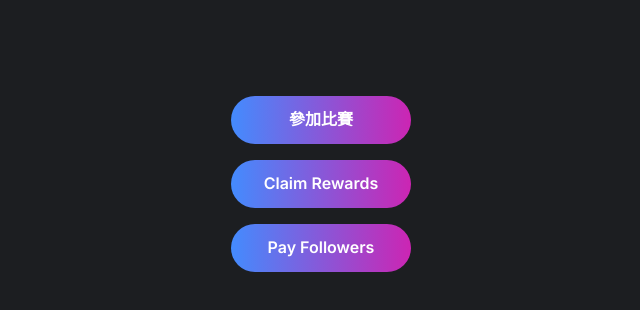
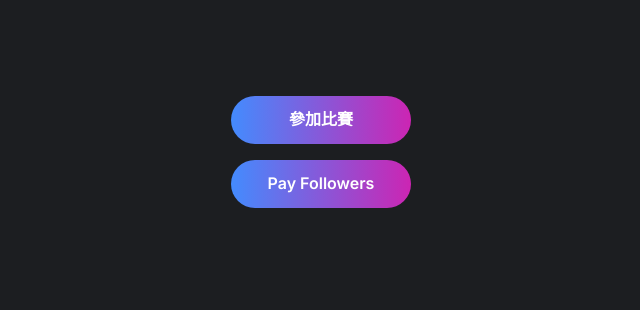
Before and after one commit to tong2984a/greed, a Next.js app in the folder application/: page / in a window 1280 px wide. Shown: the top 310 px of the page, without its empty margins (319-959 px from the left). Built offline with nearby package versions, Linux system fonts and the light colour scheme; what @thirdweb-dev/react would draw is missing.

Commit message:
remove claim rewards

```diff
--- a/application/pages/index.tsx
+++ b/application/pages/index.tsx
@@ -15,12 +15,6 @@ const Home: NextPage = () => {
       </button>
       <button
         className={`${styles.mainButton} ${styles.spacerBottom}`}
-        onClick={() => router.push(`/claim`)}
-      >
-        Claim Rewards
-      </button>
-      <button
-        className={`${styles.mainButton} ${styles.spacerBottom}`}
         onClick={() => router.push(`/games`)}
       >
         Pay Followers
```
